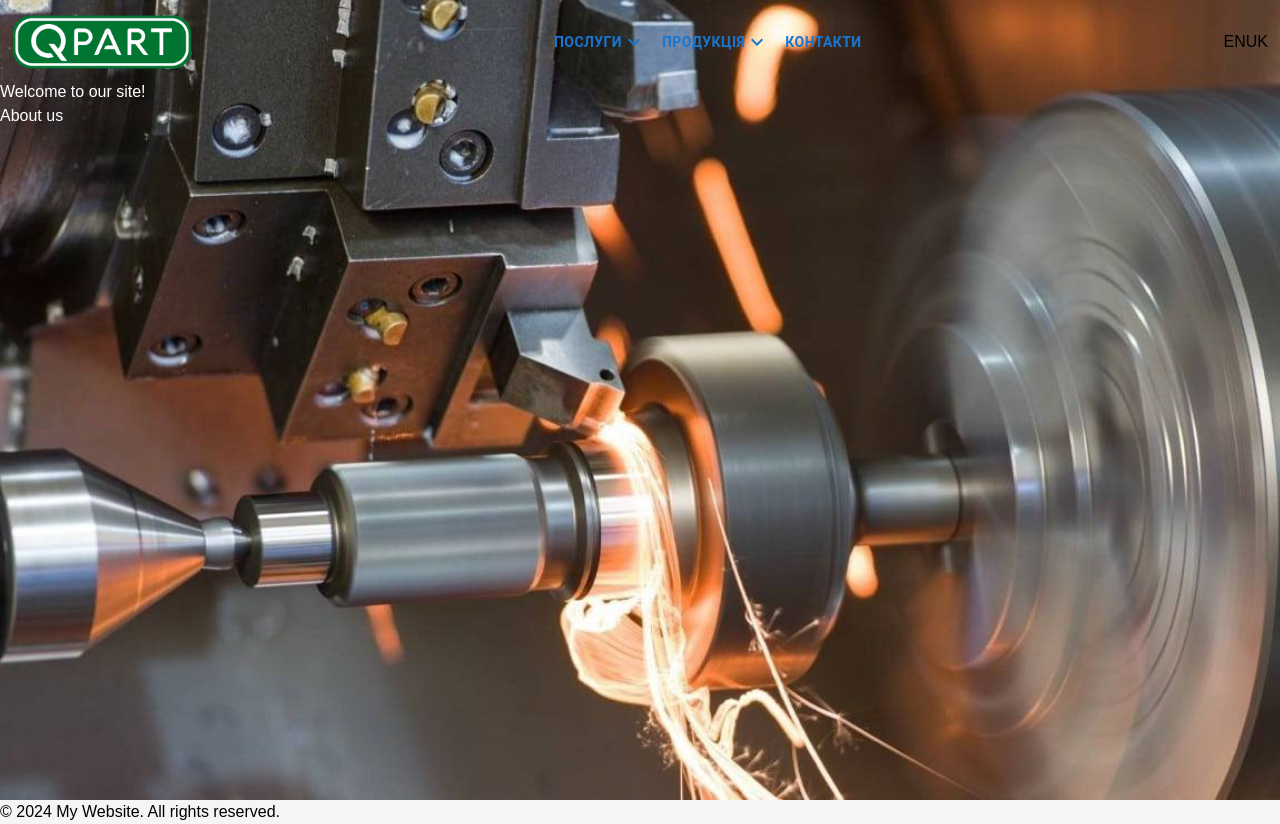
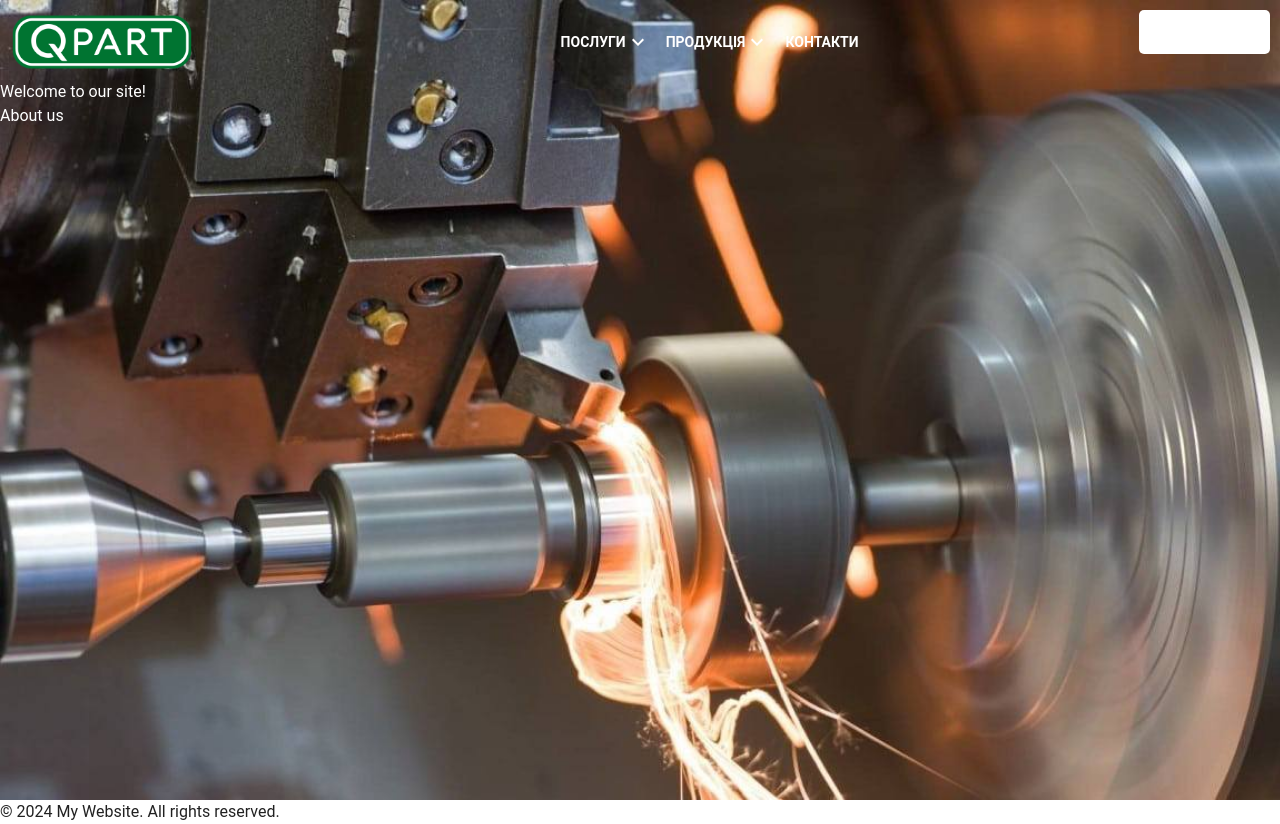
Before and after one commit to ixaker/siteNextLocale, a Next.js app: page /en in a window 1280 px wide. Built offline with nearby package versions, Linux system fonts and the light colour scheme.

Commit message:
adding_theme

```diff
--- a/src/pages/_app.tsx
+++ b/src/pages/_app.tsx
@@ -2,14 +2,57 @@ import '../styles/globals.scss'; // Подключение глобальных
 import type { AppProps } from 'next/app';
 import { LanguageProvider } from '../context/LanguageContext';
 import Layout from '../components/Layout';
+import { ThemeProvider, CssBaseline, useMediaQuery } from '@mui/material';
+import { useState, useEffect, useMemo } from 'react';
+import { lightTheme, darkTheme } from '../theme'; // Импорт тем
 
 function MyApp({ Component, pageProps }: AppProps) {
+  const prefersDarkMode = useMediaQuery('(prefers-color-scheme: dark)'); // Системная тема
+  const [themeMode, setThemeMode] = useState<'light' | 'dark'>('light');
+
+  // Определение начальной темы
+  useEffect(() => {
+    const savedTheme = localStorage.getItem('themeMode');
+    if (savedTheme) {
+      setThemeMode(savedTheme as 'light' | 'dark');
+    } else {
+      setThemeMode(prefersDarkMode ? 'dark' : 'light');
+    }
+  }, [prefersDarkMode]);
+
+  const theme = useMemo(() => (themeMode === 'dark' ? darkTheme : lightTheme), [themeMode]);
+
+  const toggleTheme = () => {
+    const newTheme = themeMode === 'light' ? 'dark' : 'light';
+    setThemeMode(newTheme);
+    localStorage.setItem('themeMode', newTheme);
+  };
+
   return (
-    <LanguageProvider>
-      <Layout>
-        <Component {...pageProps} />
-      </Layout>
-    </LanguageProvider>
+    <ThemeProvider theme={theme}>
+      <CssBaseline /> {/* Базовые стили MUI */}
+      <LanguageProvider>
+        <Layout>
+          <button
+            onClick={toggleTheme}
+            style={{
+              position: 'fixed',
+              top: '10px',
+              right: '10px',
+              padding: '10px 15px',
+              background: theme.palette.primary.main,
+              color: theme.palette.background.paper,
+              border: 'none',
+              borderRadius: '5px',
+              cursor: 'pointer',
+            }}
+          >
+            Toggle Theme
+          </button>
+          <Component {...pageProps} />
+        </Layout>
+      </LanguageProvider>
+    </ThemeProvider>
   );
 }
 
--- /dev/null
+++ b/src/theme.ts
@@ -0,0 +1,32 @@
+import { createTheme } from '@mui/material/styles';
+
+export const lightTheme = createTheme({
+  palette: {
+    mode: 'light',
+    primary: {
+      main: '#FFF',
+    },
+    secondary: {
+      main: '#dc004e',
+    },
+  },
+  typography: {
+    fontFamily: 'Roboto, Arial, sans-serif',
+  },
+});
+
+
+export const darkTheme = createTheme({
+  palette: {
+    mode: 'dark',
+    primary: {
+      main: '#777',
+    },
+    secondary: {
+      main: '#f48fb1',
+    },
+  },
+  typography: {
+    fontFamily: 'Roboto, Arial, sans-serif',
+  },
+});
```
